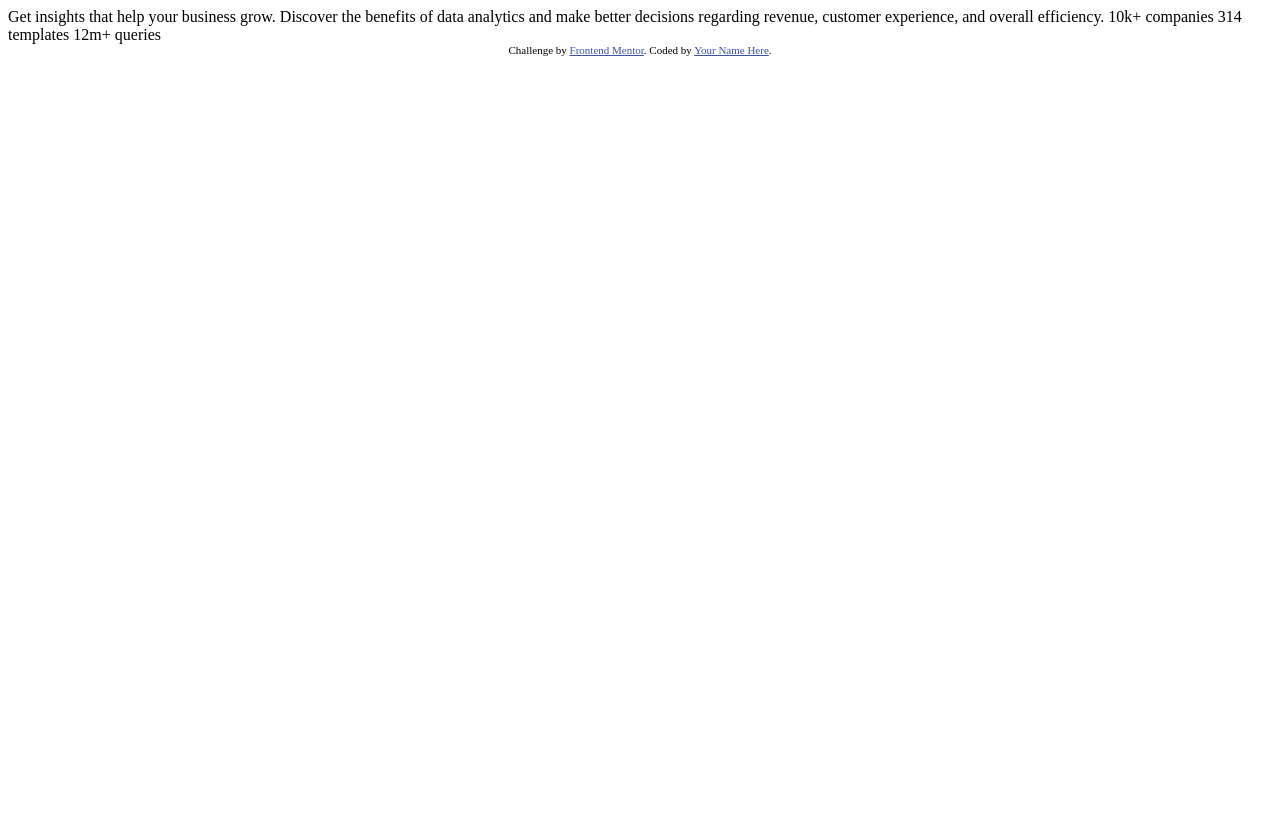
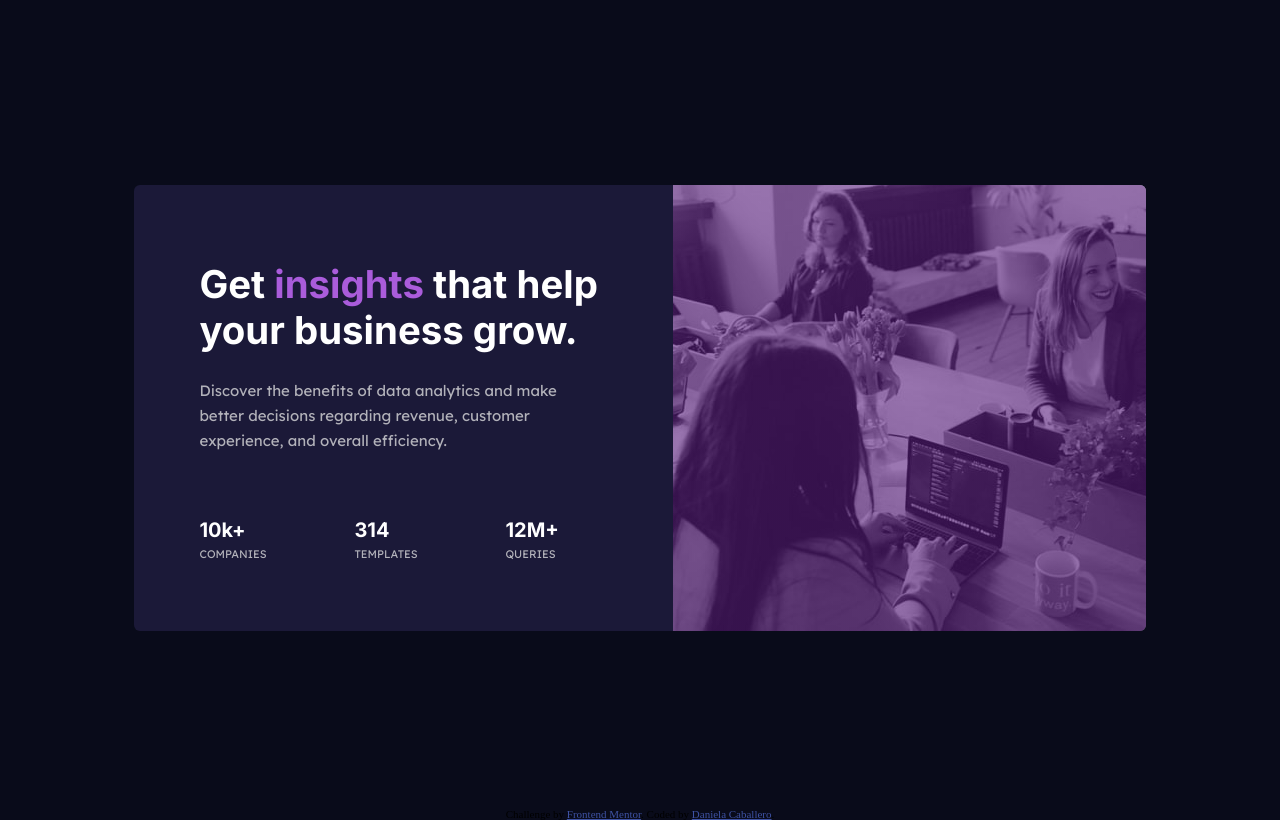
Before and after one commit to DaniCaballero/card-components-HTML-CSS-flexbox-, a plain HTML site: page index.html in a window 1280 px wide. Drawn offline with Linux system fonts and the light colour scheme.

Commit message:
First try

```diff
--- a/index.html
+++ b/index.html
@@ -3,8 +3,11 @@
 <head>
   <meta charset="UTF-8">
   <meta name="viewport" content="width=device-width, initial-scale=1.0"> <!-- displays site properly based on user's device -->
-
+  <link rel="preconnect" href="https://fonts.googleapis.com">
+  <link rel="preconnect" href="https://fonts.gstatic.com" crossorigin>
+  <link href="https://fonts.googleapis.com/css2?family=Inter:wght@400;700&family=Lexend+Deca&display=swap" rel="stylesheet">
   <link rel="icon" type="image/png" sizes="32x32" href="./images/favicon-32x32.png">
+  <link rel="stylesheet" href="style.css"/>
 
   <title>Frontend Mentor | Stats preview card component</title>
 
@@ -15,19 +18,35 @@
   </style>
 </head>
 <body>
+  <div class="outer-container">
+    <div class="container">
+      <div class="content">
+        <h1>Get <span class="violet">insights</span> that help your business grow.</h1>
+        <p>Discover the benefits of data analytics and make better decisions regarding revenue, customer
+          experience, and overall efficiency.</p>
+        <div class="stats">
+          <div>
+            <span class="number">10k+</span>
+            <span class="stat-name">COMPANIES</span>
+          </div>
+          <div>
+            <span class="number">314</span>
+            <span class="stat-name">TEMPLATES</span>
+          </div>
+          <div>
+            <span class="number">12M+</span>
+            <span class="stat-name">QUERIES</span>
+          </div>
+        </div>
+      </div>
+      <div class="container-img"></div>
+    </div>
+  </div>
 
-  Get insights that help your business grow.
-
-  Discover the benefits of data analytics and make better decisions regarding revenue, customer
-  experience, and overall efficiency.
-
-  10k+ companies
-  314 templates
-  12m+ queries
 
   <div class="attribution">
     Challenge by <a href="https://www.frontendmentor.io?ref=challenge" target="_blank">Frontend Mentor</a>.
-    Coded by <a href="#">Your Name Here</a>.
+    Coded by <a href="#">Daniela Caballero</a>.
   </div>
 </body>
 </html>
--- /dev/null
+++ b/style.css
@@ -0,0 +1,80 @@
+html, body{
+    height: 100%;
+}
+
+body {
+    background-color: hsl(233, 47%, 7%);
+}
+
+.container {
+    background-color: hsl(244, 38%, 16%);
+    display: flex;
+    width: 80%;
+    border-radius: 6px;
+    height: 446px;
+    overflow: hidden;
+}
+
+.outer-container {
+    display: flex;
+    align-items: center;
+    justify-content: center;
+    width: 100%;
+    height: 100%;
+}
+
+.content {
+    padding: 50px 0 0 65px;
+    width: 50%;
+}
+
+.content h1, .number {
+    color: white;
+    font-family: Inter;
+    font-weight: 700;
+}
+
+.content h1 {
+    width: 90%;
+    font-size: 2.4em;
+}
+
+.number {
+    font-size: 20px;
+}
+
+.content p {
+    width: 80%;
+    color: hsla(0, 0%, 90%, 0.75);
+    font-family: 'Lexend Deca';
+    font-size: 15px;
+    line-height: 25px;
+}
+
+.stat-name {
+    color: hsla(0, 0%, 90%, 0.75);
+    font-family: 'Lexend Deca';
+    font-size: 11px;
+}
+
+.stats {
+    display: flex;
+    justify-content: space-between;
+    width: 76%;
+    margin: 0;
+    margin-top: 60px;
+}
+
+.stats span {
+    display: block;
+    margin: 5px 0 5px 0;
+}
+
+.container-img {
+    width: 50%;
+    background: linear-gradient(hsla(277, 64%, 30%, 0.6), hsla(277, 64%, 30%, 0.6)), url("images/image-header-desktop.jpg");
+}
+
+.violet {
+    color:  hsl(277, 64%, 61%);
+}
```
